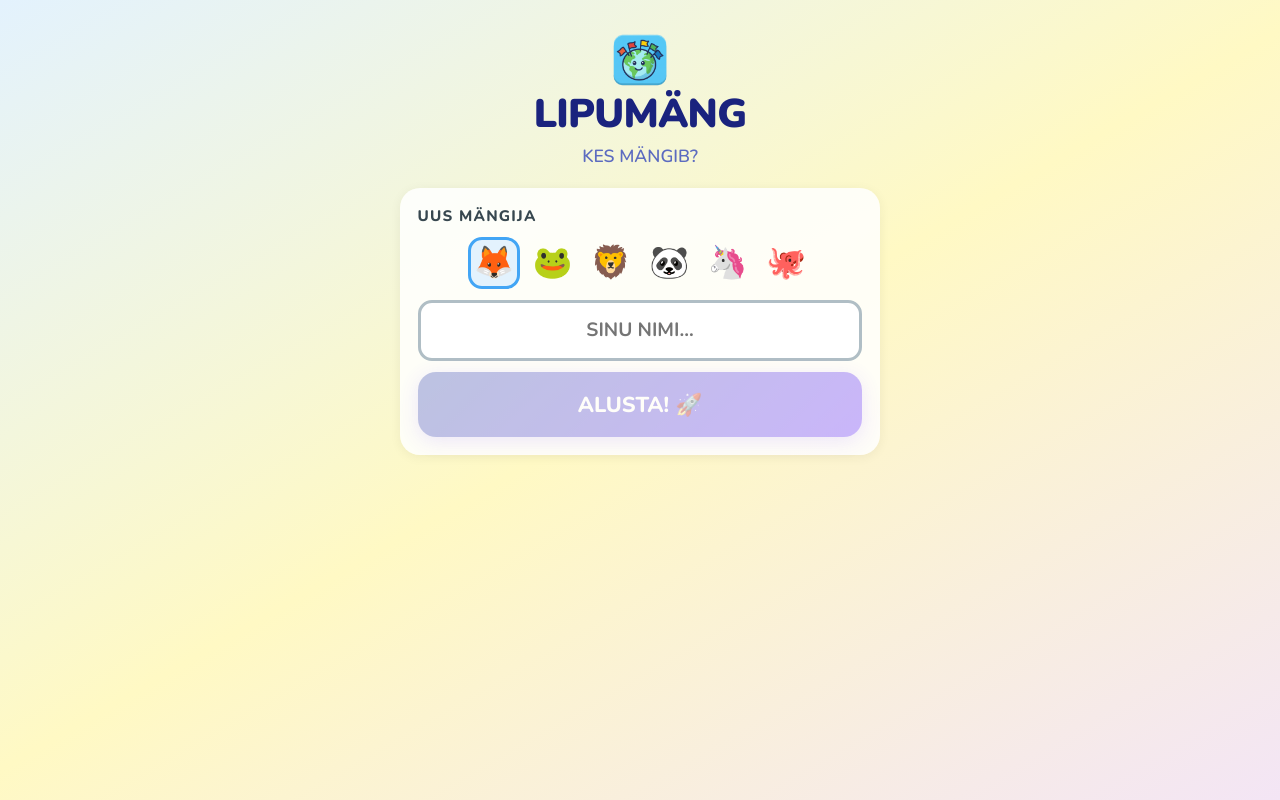
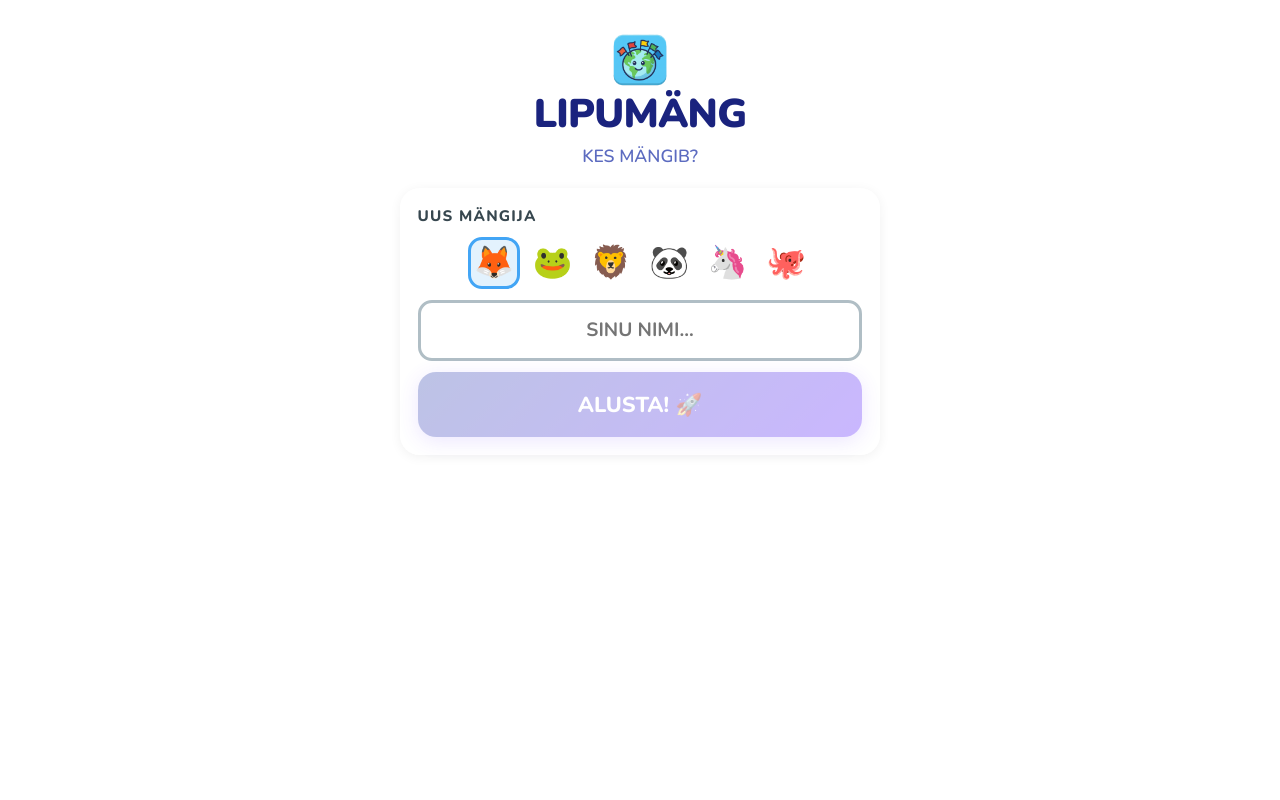
Before and after one commit to silver941/lipumang, a React (Vite) app: page / in a window 1280 px wide. Built offline with nearby package versions, Linux system fonts and the light colour scheme.

Commit message:
Update App.jsx
Color change

```diff
--- a/src/App.jsx
+++ b/src/App.jsx
@@ -1070,7 +1070,7 @@ export default function App() {
 
 /* ═══════════════════ STYLES ═══════════════════ */
 const S = {
-  page: {minHeight:"100vh",background:"linear-gradient(150deg, #e3f2fd 0%, #fff9c4 50%, #f3e5f5 100%)",display:"flex",justifyContent:"center",alignItems:"flex-start",padding:"1rem",fontFamily:"'Nunito', -apple-system, BlinkMacSystemFont, sans-serif",boxSizing:"border-box"},
+  page: {minHeight:"100vh",background:"e3f2fd",display:"flex",justifyContent:"center",alignItems:"flex-start",padding:"1rem",fontFamily:"'Nunito', -apple-system, BlinkMacSystemFont, sans-serif",boxSizing:"border-box"},
   container: {maxWidth:480,width:"100%",display:"flex",flexDirection:"column",gap:"1rem",paddingTop:"1rem",paddingBottom:"2rem"},
   titleBlock: {textAlign:"center",marginBottom:"0.25rem",position:"relative"},
   titleEmoji: {fontSize:"3rem",display:"block",marginBottom:"0.25rem"},
```
